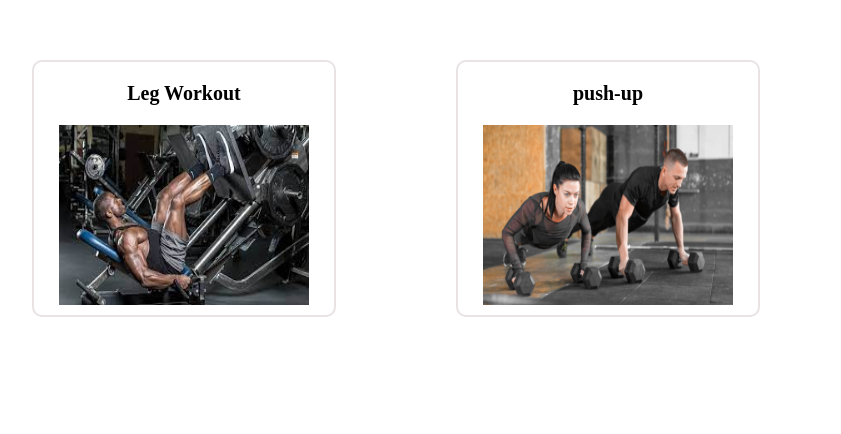
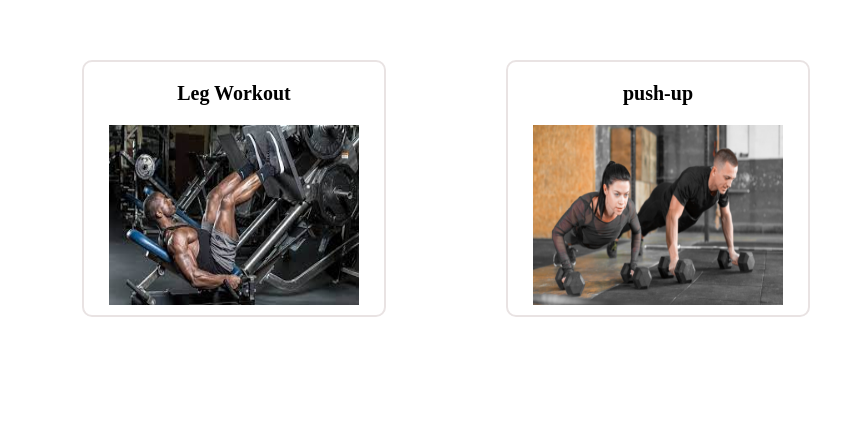
Before and after one commit to raghul465/raghul465, a plain HTML site: page fitness.html in a window 1280 px wide. Shown: the part 276-710 px from the top of the page, without its empty margins (36-877 px from the left). Drawn offline with Linux system fonts and the light colour scheme.

Commit message:
Update styles3.css

```diff
--- a/styles3.css
+++ b/styles3.css
@@ -25,6 +25,7 @@ p#def:hover{
     cursor:pointer;
 }
 div#flex{
+    margin:0px 50px;
     display:flex;
     flex-wrap:wrap;
 }
```
